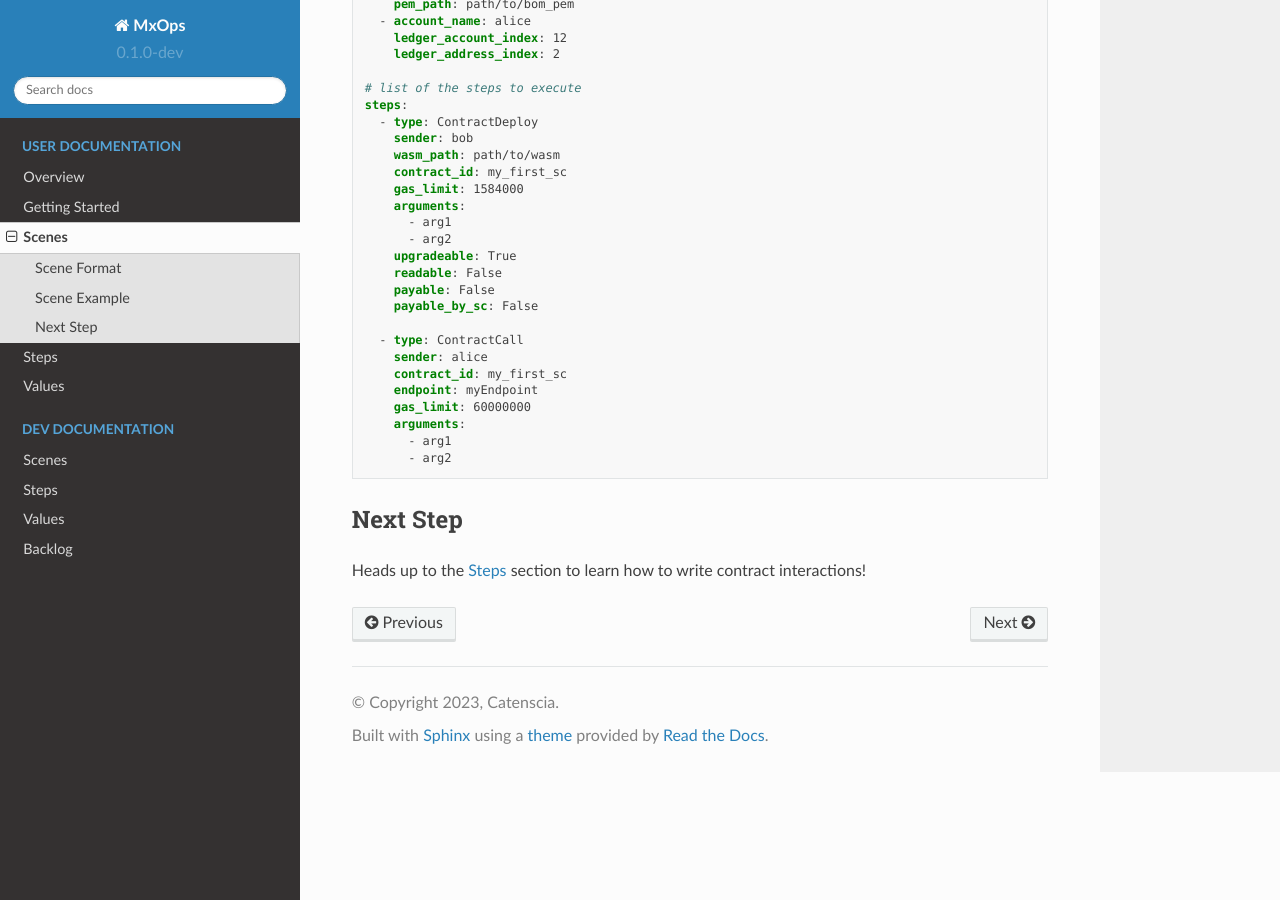
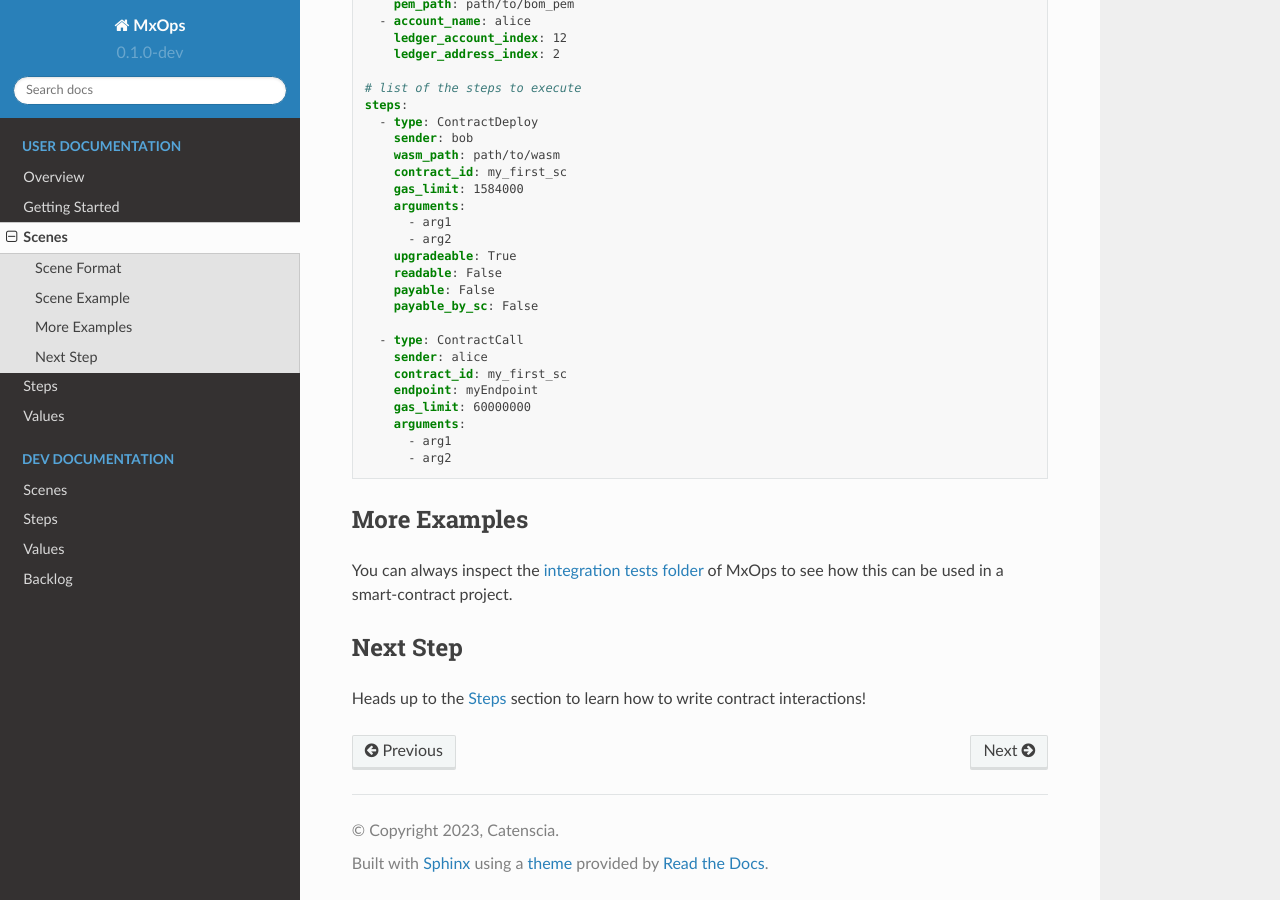
Before and after one commit to Catenscia/MxOps, a Sphinx documentation site: the page built from docs/source/user_documentation/scenes.md, in a window 1280 px wide and 900 px high, scrolled down 918 px. Built offline with Sphinx 7.4.7 and the Read the Docs theme 2.0.0, drawn with Linux system fonts in a browser that asks for light colours.

Commit message:
add integration tests folder mention as an example

````diff
--- a/docs/source/user_documentation/scenes.md
+++ b/docs/source/user_documentation/scenes.md
@@ -62,6 +62,10 @@ steps:
       - arg2
 ```
 
+## More Examples
+
+You can always inspect the [integration tests folder](https://github.com/Catenscia/MxOps/tree/main/integration_tests) of MxOps to see how this can be used in a smart-contract project.
+
 ## Next Step
 
 Heads up to the {doc}`steps` section to learn how to write contract interactions!
````
